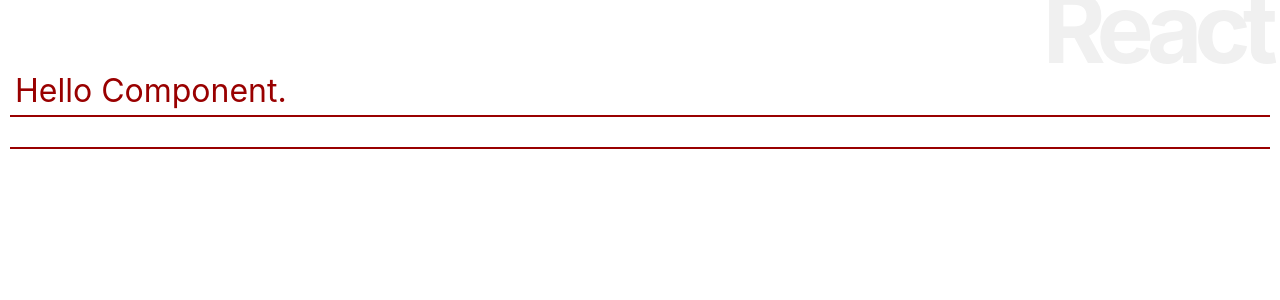
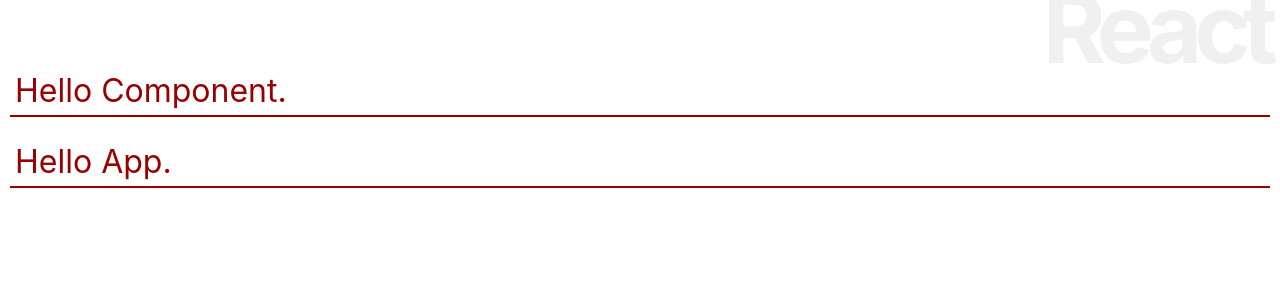
Before and after one commit to homieBridge/react-react_app, a React (Create React App) app: page / in a window 1280 px wide. Shown: the top 300 px of the page. Built offline with nearby package versions, Linux system fonts and the light colour scheme.

Commit message:
▼リスト3-18 属性を使って表示。

```diff
--- a/src/index.js
+++ b/src/index.js
@@ -5,5 +5,5 @@ import App from './App';
 
 
 ReactDOM.render(
-  <App />, document.getElementById('root')
+  <App msg="Hello App." />, document.getElementById('root')
 );
```
